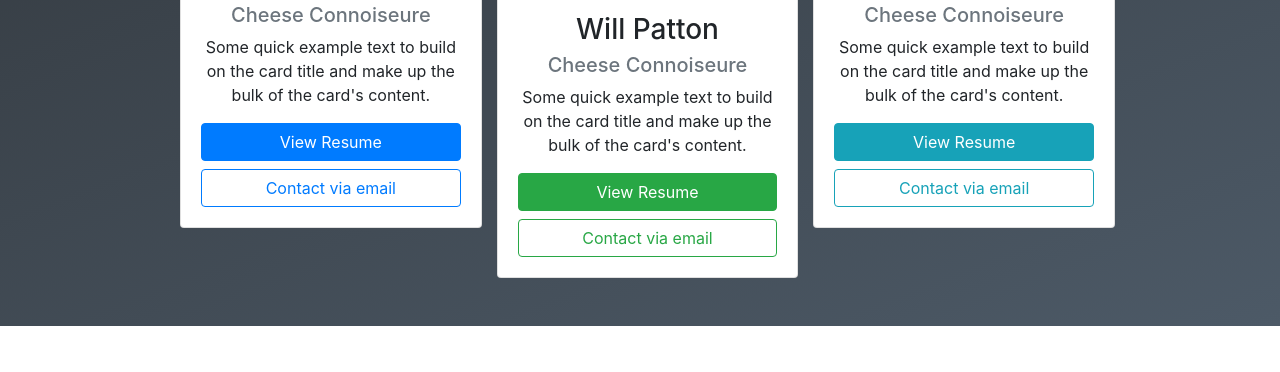
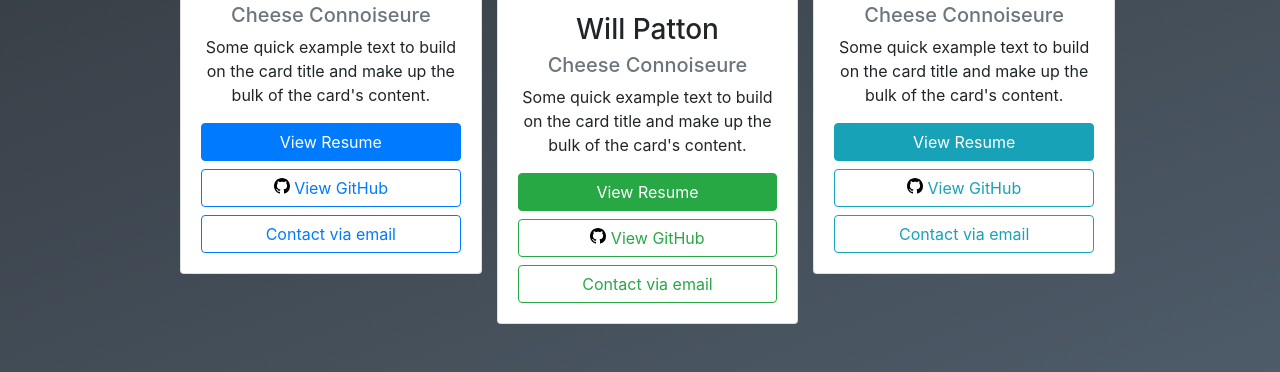
Before and after one commit to Ragex04/seniorproject_display_page, a plain HTML site: page index.html in a window 1280 px wide. Shown: the part 1003-1375 px from the top of the page. Before the commit the page ends 1329 px from the top, so only its background shows below. Drawn offline with Linux system fonts and the light colour scheme.

Commit message:
Github button there

```diff
--- a/index.html
+++ b/index.html
@@ -46,6 +46,10 @@
                                     bulk
                                     of the card's content.</p>
                                 <a href="#" class="btn btn-primary btn-block">View Resume</a>
+                                <a href="#" class="btn btn-outline-primary btn-block">
+                                    <svg class="octicon octicon-mark-github v-align-middle" height="16" viewBox="0 0 16 16" version="1.1" width="16" aria-hidden="true"><path fill-rule="evenodd" d="M8 0C3.58 0 0 3.58 0 8c0 3.54 2.29 6.53 5.47 7.59.4.07.55-.17.55-.38 0-.19-.01-.82-.01-1.49-2.01.37-2.53-.49-2.69-.94-.09-.23-.48-.94-.82-1.13-.28-.15-.68-.52-.01-.53.63-.01 1.08.58 1.23.82.72 1.21 1.87.87 2.33.66.07-.52.28-.87.51-1.07-1.78-.2-3.64-.89-3.64-3.95 0-.87.31-1.59.82-2.15-.08-.2-.36-1.02.08-2.12 0 0 .67-.21 2.2.82.64-.18 1.32-.27 2-.27.68 0 1.36.09 2 .27 1.53-1.04 2.2-.82 2.2-.82.44 1.1.16 1.92.08 2.12.51.56.82 1.27.82 2.15 0 3.07-1.87 3.75-3.65 3.95.29.25.54.73.54 1.48 0 1.07-.01 1.93-.01 2.2 0 .21.15.46.55.38A8.013 8.013 0 0016 8c0-4.42-3.58-8-8-8z"></path></svg>
+                                    View GitHub
+                                </a>
                                 <a href="#" class="btn btn-outline-primary btn-block">Contact via email</a>
                             </div>
                         </div>
@@ -60,6 +64,10 @@
                                     bulk
                                     of the card's content.</p>
                                 <a href="#" class="btn btn-success btn-block">View Resume</a>
+                                <a href="#" class="btn btn-outline-success btn-block">
+                                    <svg class="octicon octicon-mark-github v-align-middle" height="16" viewBox="0 0 16 16" version="1.1" width="16" aria-hidden="true"><path fill-rule="evenodd" d="M8 0C3.58 0 0 3.58 0 8c0 3.54 2.29 6.53 5.47 7.59.4.07.55-.17.55-.38 0-.19-.01-.82-.01-1.49-2.01.37-2.53-.49-2.69-.94-.09-.23-.48-.94-.82-1.13-.28-.15-.68-.52-.01-.53.63-.01 1.08.58 1.23.82.72 1.21 1.87.87 2.33.66.07-.52.28-.87.51-1.07-1.78-.2-3.64-.89-3.64-3.95 0-.87.31-1.59.82-2.15-.08-.2-.36-1.02.08-2.12 0 0 .67-.21 2.2.82.64-.18 1.32-.27 2-.27.68 0 1.36.09 2 .27 1.53-1.04 2.2-.82 2.2-.82.44 1.1.16 1.92.08 2.12.51.56.82 1.27.82 2.15 0 3.07-1.87 3.75-3.65 3.95.29.25.54.73.54 1.48 0 1.07-.01 1.93-.01 2.2 0 .21.15.46.55.38A8.013 8.013 0 0016 8c0-4.42-3.58-8-8-8z"></path></svg>
+                                    View GitHub
+                                </a>
                                 <a href="mailto:tschwei@siue.edu?subject=You%27re%20hired%21" class="btn btn-outline-success btn-block">Contact via email</a>
                             </div>
                         </div>
@@ -74,6 +82,10 @@
                                     bulk
                                     of the card's content.</p>
                                 <a href="#" class="btn btn-info btn-block">View Resume</a>
+                                <a href="#" class="btn btn-outline-info btn-block">
+                                    <svg class="octicon octicon-mark-github v-align-middle" height="16" viewBox="0 0 16 16" version="1.1" width="16" aria-hidden="true"><path fill-rule="evenodd" d="M8 0C3.58 0 0 3.58 0 8c0 3.54 2.29 6.53 5.47 7.59.4.07.55-.17.55-.38 0-.19-.01-.82-.01-1.49-2.01.37-2.53-.49-2.69-.94-.09-.23-.48-.94-.82-1.13-.28-.15-.68-.52-.01-.53.63-.01 1.08.58 1.23.82.72 1.21 1.87.87 2.33.66.07-.52.28-.87.51-1.07-1.78-.2-3.64-.89-3.64-3.95 0-.87.31-1.59.82-2.15-.08-.2-.36-1.02.08-2.12 0 0 .67-.21 2.2.82.64-.18 1.32-.27 2-.27.68 0 1.36.09 2 .27 1.53-1.04 2.2-.82 2.2-.82.44 1.1.16 1.92.08 2.12.51.56.82 1.27.82 2.15 0 3.07-1.87 3.75-3.65 3.95.29.25.54.73.54 1.48 0 1.07-.01 1.93-.01 2.2 0 .21.15.46.55.38A8.013 8.013 0 0016 8c0-4.42-3.58-8-8-8z"></path></svg>
+                                    View GitHub
+                                </a>
                                 <a href="#" class="btn btn-outline-info btn-block">Contact via email</a>
                             </div>
                         </div>
```
